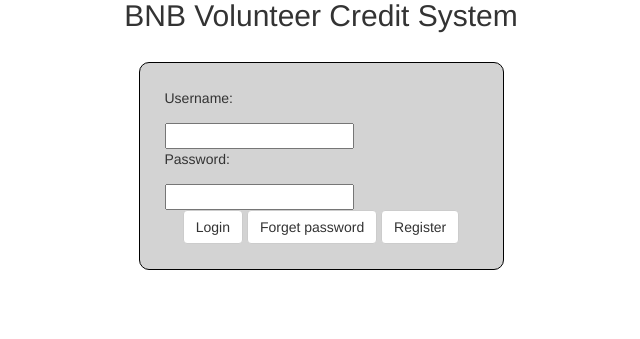
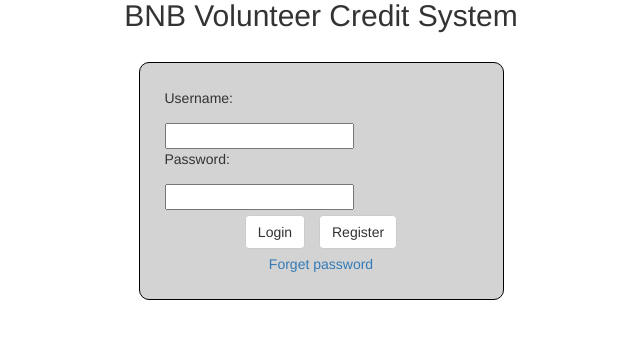
Before and after one commit to Little-Black/bnb, a Django app: page /login/ in a window 1280 px wide. Shown: the part 129-468 px from the top of the page, without its empty margins (319-959 px from the left). Run offline with Django 3.2, Linux system fonts and the light colour scheme; parts of the project's set-up code (start-up, migrations or seed data) failed here and were passed over; some libraries are stand-ins or nearby versions.

Commit message:
login page style changes

```diff
--- a/bnbvolunteer/volunteers/static/volunteers/css/noLoginRequired.css
+++ b/bnbvolunteer/volunteers/static/volunteers/css/noLoginRequired.css
@@ -20,3 +20,6 @@
 	height: 35px;
 	position: relative;
 }
+.bs-btn{
+    margin: 5px;
+}
--- a/bnbvolunteer/volunteers/templates/volunteers/forgetPassword.html
+++ b/bnbvolunteer/volunteers/templates/volunteers/forgetPassword.html
@@ -27,8 +27,8 @@ Password Reset
         <div><div class="input-label"> *Username: </div> {{ form.username }}</div>
         <div><div class="input-label"> *Email: </div> {{ form.email }}</div>
         <center>
-            <input class="btn-default btn" type="submit" value="Send reset email">
-            <a href="{% url "userLogin" %}"><input class="btn-default btn" type="button" value="Return to login"></a>
+            <input class="bs-btn btn-default btn" type="submit" value="Send reset email">
+            <a href="{% url "userLogin" %}"><input class="bs-btn btn-default btn" type="button" value="Return to login"></a>
         </center>
     </form>
 </div>
--- a/bnbvolunteer/volunteers/templates/volunteers/login.html
+++ b/bnbvolunteer/volunteers/templates/volunteers/login.html
@@ -33,9 +33,10 @@ Login
             {% if form.captcha.field.required %}
                 <p> {{ form.captcha }} </p>
             {% endif %}
-            <input class="btn-default btn" type="submit" value="Login">
-            <a href="{% url "forgetPassword" %}"><input class="btn-default btn" type="button" value="Forget password"></a>
-            <a href="{% url "userRegistration" %}"><input class="btn-default btn" type="button" value="Register"></a>
+            <input class="bs-btn btn-default btn" type="submit" value="Login">
+            <a href="{% url "userRegistration" %}"><input class="bs-btn btn-default btn" type="button" value="Register"></a>
+            <br>
+            <a href="{% url "forgetPassword" %}">Forget password</a>
         </center>
     </form>
 </div>
--- a/bnbvolunteer/volunteers/templates/volunteers/register.html
+++ b/bnbvolunteer/volunteers/templates/volunteers/register.html
@@ -35,8 +35,8 @@ Register
         <div><div class="input-label"> *Phone: </div> {{ form.phone }}</div>
         <center>
             <p> {{ form.captcha }} </p>
-            <input class="btn-default btn" type="submit" value="Register">
-            <a href="{% url "userLogin" %}"><input class="btn-default btn" type="button" value="Return to login"></a>
+            <input class="bs-btn btn-default btn" type="submit" value="Register">
+            <a href="{% url "userLogin" %}"><input class="bs-btn btn-default btn" type="button" value="Return to login"></a>
         </center>
     </form>
 </div>
```
Also changed, not shown: bnbvolunteer/db.sqlite3.
